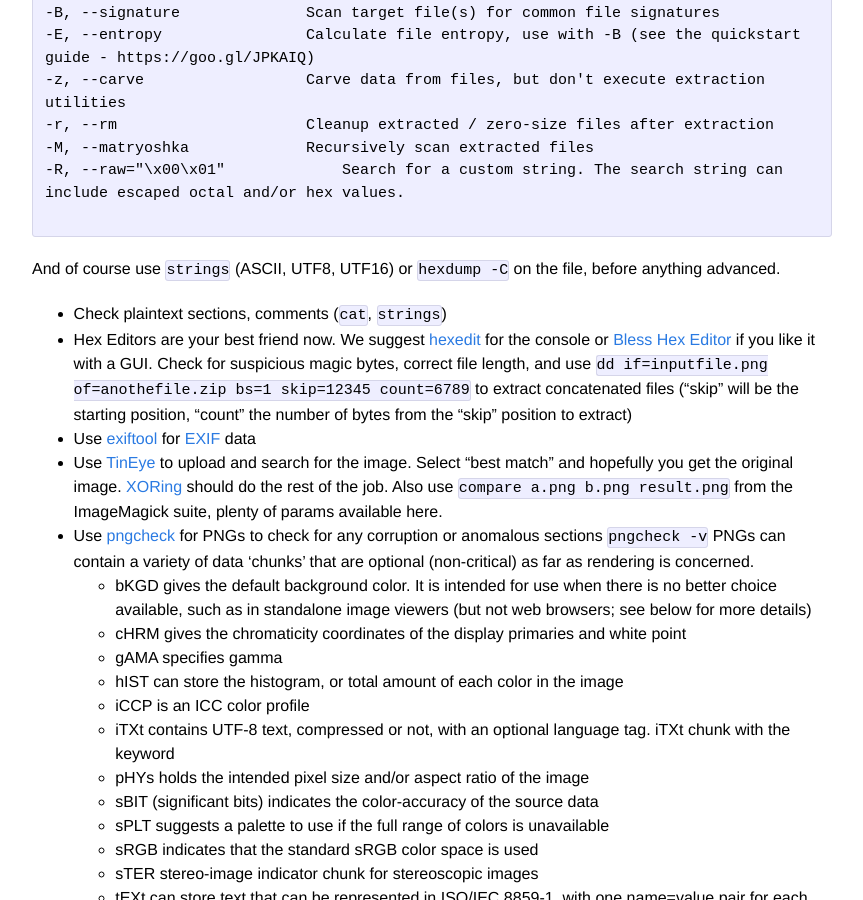
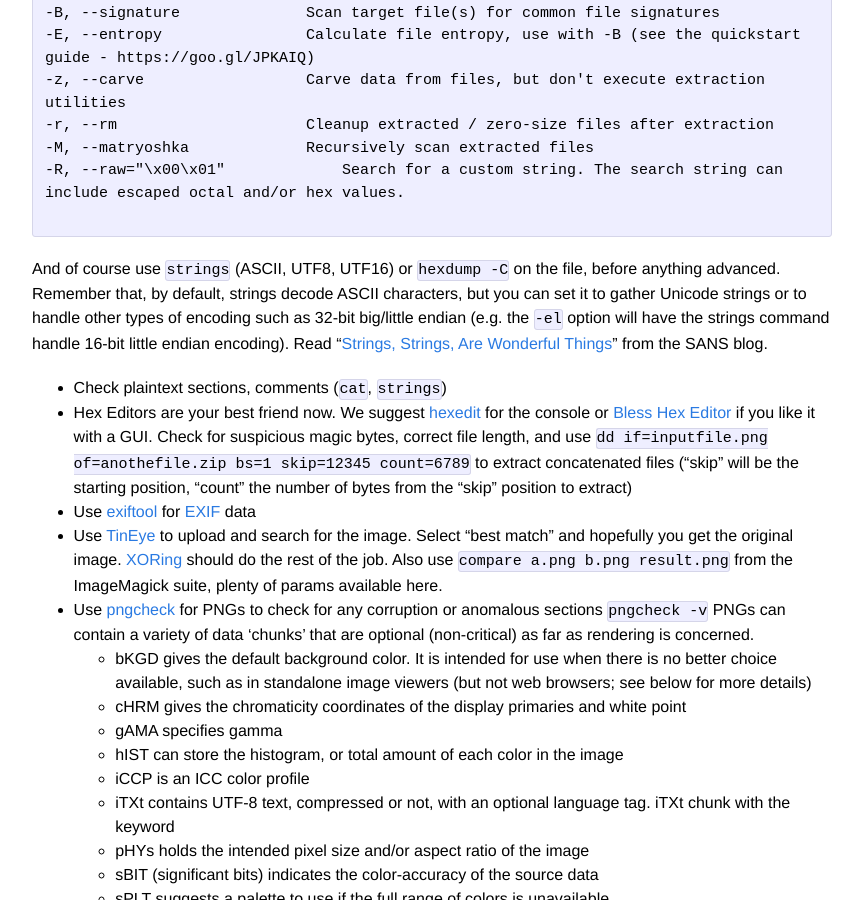
Before and after one commit to PequalsNP-team/pequalsnp-team.github.io, a Jekyll site: the page built from _posts/2015-11-30-steganography-101.md, in a window 1280 px wide and 900 px high, scrolled down 452 px. Shown: the whole window, without its empty margins (208-1071 px from the left). Built offline with Jekyll 4.4.1, drawn with Linux system fonts in a browser that asks for light colours; comment, search, counter and statistics services are not loaded; some of the changed text lies outside the part shown.

Commit message:
update stego101 with suggestions about strings usage

````diff
--- a/_posts/2015-11-30-steganography-101.md
+++ b/_posts/2015-11-30-steganography-101.md
@@ -24,6 +24,8 @@ $ binwalk -e flag.png
 ```
 
 And of course use `strings` (ASCII, UTF8, UTF16) or `hexdump -C` on the file, before anything advanced.
+Remember that, by default, strings decode ASCII characters, but you can set it to gather Unicode strings or to handle other types of encoding such as 32-bit big/little endian (e.g. the `-el` option will have the strings command handle 16-bit little endian encoding).
+Read "[Strings, Strings, Are Wonderful Things](https://digital-forensics.sans.org/blog/2009/05/15/strings-strings-are-wonderful-things)" from the SANS blog.
 
 * Check plaintext sections, comments (`cat`, `strings`)
 * Hex Editors are your best friend now. We suggest [hexedit](http://rigaux.org/hexedit.html) for the console or [Bless Hex Editor](http://home.gna.org/bless/) if you like it with a GUI. Check for suspicious magic bytes, correct file length, and use `dd if=inputfile.png of=anothefile.zip bs=1 skip=12345 count=6789` to extract concatenated files ("skip" will be the starting position, "count" the number of bytes from the "skip" position to extract)
@@ -63,9 +65,9 @@ gray:f: the input file is f, and the format is gray, as defined at http://www.im
 ```
 
 you may have problem viewing the output with a standard image viewer, so be sure to use gimp or convert it again `convert out.png -scale 300x200 out2.png`. An [example of challenge](https://github.com/spyoff/ctf-writeup/tree/master/sharifctf-2016/forensic-150-pretty-raw) where this technique is useful.
+
 * Use the [steganabara](http://www.freewebs.com/quangntenemy/steganabara/) tool and amplify the LSB of the image sequentially to check for anything hidden. Remember to zoom in and also look at the borders of the image. If similar colours get amplified radically different data may be hidden there.
 * [Stegsolve](https://www.wechall.net/forum/show/thread/527/Stegsolve_1.3/page-1) (a simple jar `java -jar stegosolve.jar`) is also pretty useful to extract data (based on bitplanes) and analyze images, allowing you to go through dozens of color filters to try to uncover hidden text.
-
 * Outguess
 
 ```
@@ -107,6 +109,7 @@ if __name__ == '__main__':
 * _(Python)_ Change the palette (or colormap) of a PNG: [link to the script]({{ site.url }}/assets/change_palette.py) - [example of usage](https://github.com/ctfs/write-ups-2014/tree/master/plaid-ctf-2014/doge-stege) // [Ruby version](http://pastebin.com/46VmzrRU)
 
 * _(PHP)_ If the image looks like it’s just a random noise we should make sure of it. We can, in fact, measure its randomness. Pixels of each color can appear in each place of the image with equal chance. If it’s false for some colors, we certainly want to look at them. [Here]({{ site.url }}/assets/detectrandomness.php) is a script for that, and the results appears below:
+
 ```
 $ php solve.php image.png
 MAX disp: 1492.41; AVG: 92.82
````
